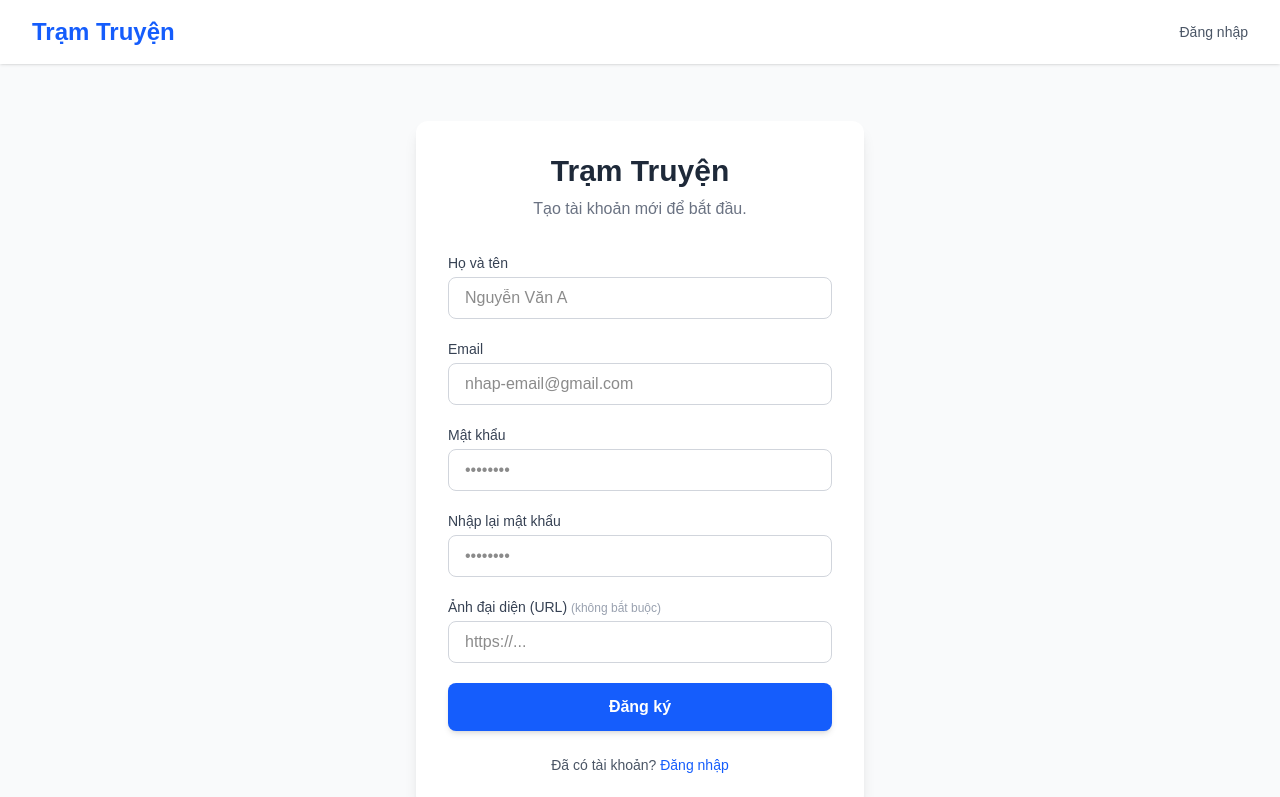
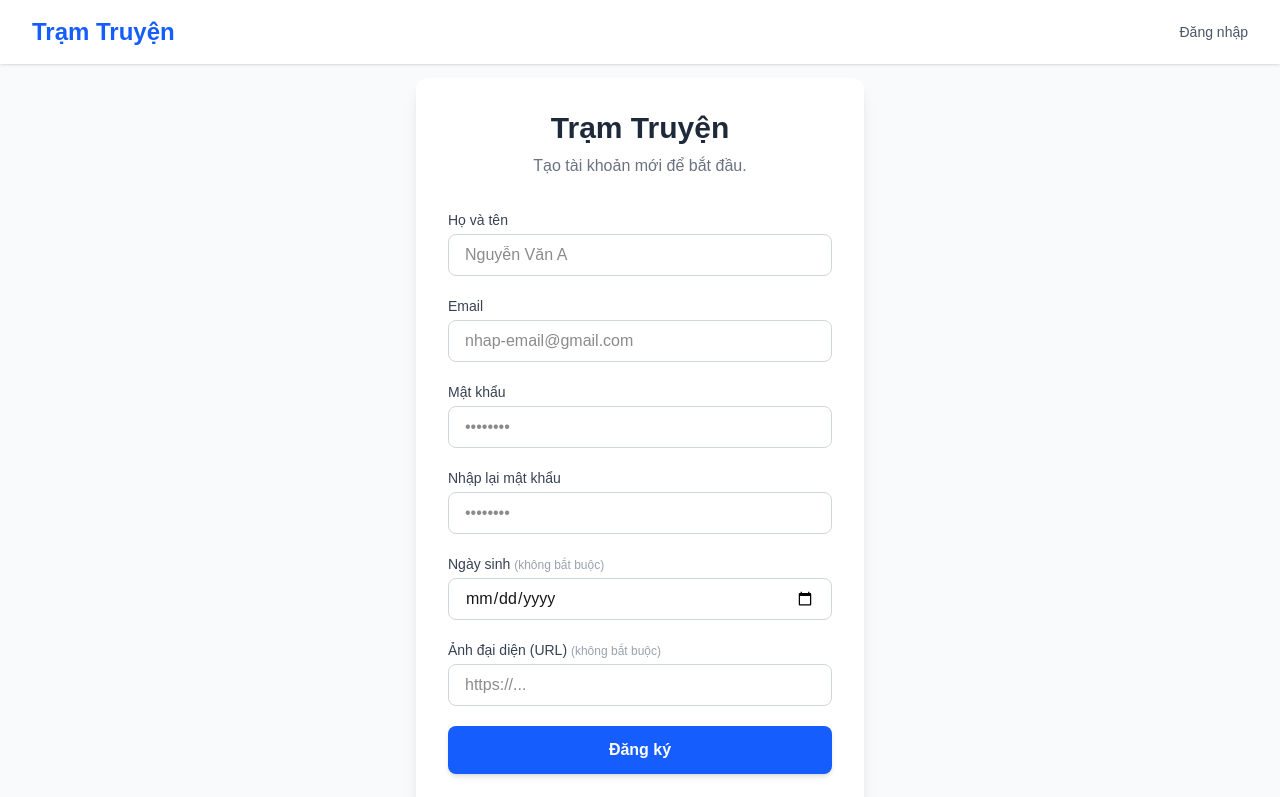
Before and after one commit to kieuanhdev/tramtruyenweb, a Next.js app: page /register in a window 1280 px wide. Shown: the top 797 px of the page. Built offline with nearby package versions, Linux system fonts and the light colour scheme; no server answers.

Commit message:
Add date picker on register and profile pages

```diff
--- a/src/app/profile/page.tsx
+++ b/src/app/profile/page.tsx
@@ -13,6 +13,7 @@
   const fileInputRef = useRef<HTMLInputElement>(null);
   const [user, setUser] = useState<UserResponse | null>(null);
   const [fullName, setFullName] = useState("");
+  const [dateOfBirth, setDateOfBirth] = useState("");
   const [avatarFile, setAvatarFile] = useState<File | null>(null);
   const [avatarPreview, setAvatarPreview] = useState<string | null>(null);
   const [isLoading, setIsLoading] = useState(true);
@@ -33,6 +34,7 @@
         const data = await userService.getCurrentUser();
         setUser(data);
         setFullName(data.fullName);
+        setDateOfBirth(data.dateOfBirth || "");
       } catch (err: unknown) {
         if (axios.isAxiosError(err) && err.response) {
           setError(
@@ -83,6 +85,7 @@
       }
       const updated = await userService.updateCurrentUser({
         fullName: fullName.trim(),
+        dateOfBirth: dateOfBirth || null,
       });
       setUser(updated);
       setSuccess("Cập nhật thông tin thành công!");
@@ -194,6 +197,19 @@
               />
             </div>
 
+            <div>
+              <label className="block text-sm font-medium text-gray-700 mb-1">
+                Ngày sinh{" "}
+                <span className="text-gray-400 text-xs">(không bắt buộc)</span>
+              </label>
+              <input
+                type="date"
+                value={dateOfBirth}
+                onChange={(e) => setDateOfBirth(e.target.value)}
+                className="w-full px-4 py-2 border border-gray-300 rounded-lg focus:ring-2 focus:ring-blue-500 focus:border-blue-500 outline-none transition-colors"
+              />
+            </div>
+
             <div className="flex gap-3 pt-2">
               <button
                 type="submit"
--- a/src/app/register/page.tsx
+++ b/src/app/register/page.tsx
@@ -13,6 +13,7 @@
   const [password, setPassword] = useState("");
   const [confirmPassword, setConfirmPassword] = useState("");
   const [avatarUrl, setAvatarUrl] = useState("");
+  const [dateOfBirth, setDateOfBirth] = useState("");
 
   const [error, setError] = useState("");
   const [success, setSuccess] = useState("");
@@ -36,6 +37,7 @@
         password,
         fullName,
         avatarUrl: avatarUrl || undefined,
+        dateOfBirth: dateOfBirth || undefined,
       });
 
       setSuccess("Đăng ký thành công! Vui lòng đăng nhập.");
@@ -136,6 +138,19 @@
 
           <div>
             <label className="block text-sm font-medium text-gray-700 mb-1">
+              Ngày sinh{" "}
+              <span className="text-gray-400 text-xs">(không bắt buộc)</span>
+            </label>
+            <input
+              type="date"
+              value={dateOfBirth}
+              onChange={(e) => setDateOfBirth(e.target.value)}
+              className="w-full px-4 py-2 border border-gray-300 rounded-lg focus:ring-2 focus:ring-blue-500 focus:border-blue-500 outline-none transition-colors"
+            />
+          </div>
+
+          <div>
+            <label className="block text-sm font-medium text-gray-700 mb-1">
               Ảnh đại diện (URL){" "}
               <span className="text-gray-400 text-xs">(không bắt buộc)</span>
             </label>
--- a/src/types/user.ts
+++ b/src/types/user.ts
@@ -3,11 +3,13 @@
   password: string;
   fullName: string;
   avatarUrl?: string;
+  dateOfBirth?: string | null;
 }
 
 export interface UserUpdateRequest {
   fullName: string;
   avatarUrl?: string | null;
+  dateOfBirth?: string | null;
 }
 
 export interface UserResponse {
@@ -15,6 +17,7 @@
   email: string;
   fullName: string;
   avatarUrl: string | null;
+  dateOfBirth: string | null;
   role: string;
   status: string;
   createdAt: string;
```
